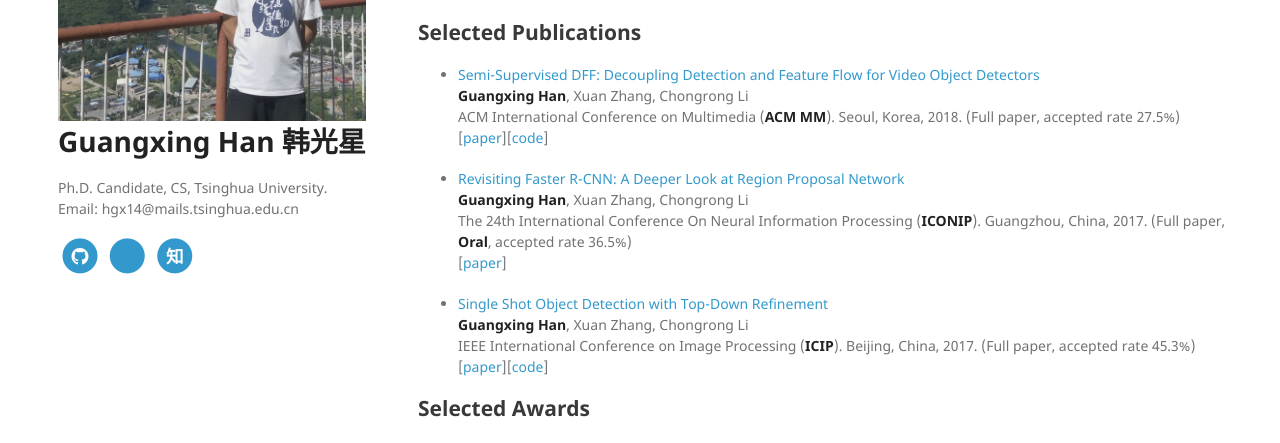
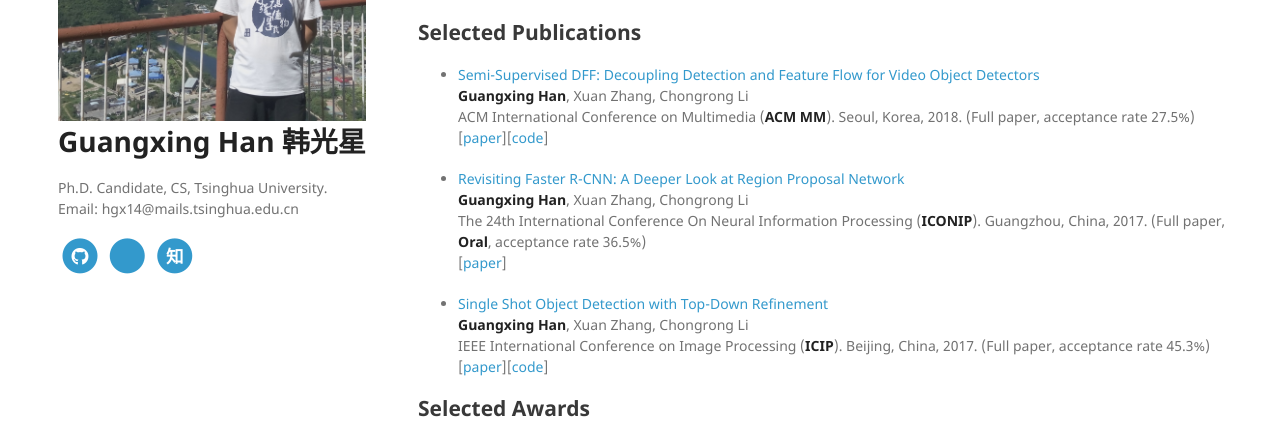
Before and after one commit to GuangxingHan/guangxinghan.github.io, a Jekyll site: the page built from index.md, in a window 1280 px wide and 1254 px high. Shown: the part 255-698 px from the top of the window. Built offline with Jekyll 4.4.1, drawn with Linux system fonts in a browser that asks for light colours; nearby versions of some CDN libraries; our own code applies the rules of GitHub Pages for plain Markdown files; a style sheet for code colours, icons or effects is not loaded.

Commit message:
Update index.md

```diff
--- a/index.md
+++ b/index.md
@@ -8,11 +8,11 @@ My current research topics include object detection in images and videos, person
 
 ## Selected Publications
 
-* <a href="https://guangxinghan.github.io/papers/mm2018_camera_ready.pdf">Semi-Supervised DFF: Decoupling Detection and Feature Flow for Video Object Detectors</a><br> **Guangxing Han**, Xuan Zhang, Chongrong Li<br> ACM International Conference on Multimedia (**ACM MM**). Seoul, Korea, 2018. (Full paper, accepted rate 27.5%)<br>[[paper](https://guangxinghan.github.io/papers/mm2018_camera_ready.pdf)][[code](https://github.com/GuangxingHan/semi-DFF)]
+* <a href="https://guangxinghan.github.io/papers/mm2018_camera_ready.pdf">Semi-Supervised DFF: Decoupling Detection and Feature Flow for Video Object Detectors</a><br> **Guangxing Han**, Xuan Zhang, Chongrong Li<br> ACM International Conference on Multimedia (**ACM MM**). Seoul, Korea, 2018. (Full paper, acceptance rate 27.5%)<br>[[paper](https://guangxinghan.github.io/papers/mm2018_camera_ready.pdf)][[code](https://github.com/GuangxingHan/semi-DFF)]
 
-* <a href="https://link.springer.com/chapter/10.1007/978-3-319-70090-8_2">Revisiting Faster R-CNN: A Deeper Look at Region Proposal Network</a><br> **Guangxing Han**, Xuan Zhang, Chongrong Li<br> The 24th International Conference On Neural Information Processing (**ICONIP**). Guangzhou, China, 2017. (Full paper, **Oral**, accepted rate 36.5%)<br>[[paper](https://guangxinghan.github.io/papers/ICONIP_2017.pdf)]
+* <a href="https://link.springer.com/chapter/10.1007/978-3-319-70090-8_2">Revisiting Faster R-CNN: A Deeper Look at Region Proposal Network</a><br> **Guangxing Han**, Xuan Zhang, Chongrong Li<br> The 24th International Conference On Neural Information Processing (**ICONIP**). Guangzhou, China, 2017. (Full paper, **Oral**, acceptance rate 36.5%)<br>[[paper](https://guangxinghan.github.io/papers/ICONIP_2017.pdf)]
 
-* <a href="https://ieeexplore.ieee.org/document/8296905/">Single Shot Object Detection with Top-Down Refinement</a><br> **Guangxing Han**, Xuan Zhang, Chongrong Li<br> IEEE International Conference on Image Processing (**ICIP**). Beijing, China, 2017. (Full paper, accepted rate 45.3%)<br>[[paper](https://guangxinghan.github.io/papers/ICIP_2017.pdf)][[code](https://github.com/GuangxingHan/SSD-TDR)]
+* <a href="https://ieeexplore.ieee.org/document/8296905/">Single Shot Object Detection with Top-Down Refinement</a><br> **Guangxing Han**, Xuan Zhang, Chongrong Li<br> IEEE International Conference on Image Processing (**ICIP**). Beijing, China, 2017. (Full paper, acceptance rate 45.3%)<br>[[paper](https://guangxinghan.github.io/papers/ICIP_2017.pdf)][[code](https://github.com/GuangxingHan/SSD-TDR)]
 
 ## Selected Awards
 
```
